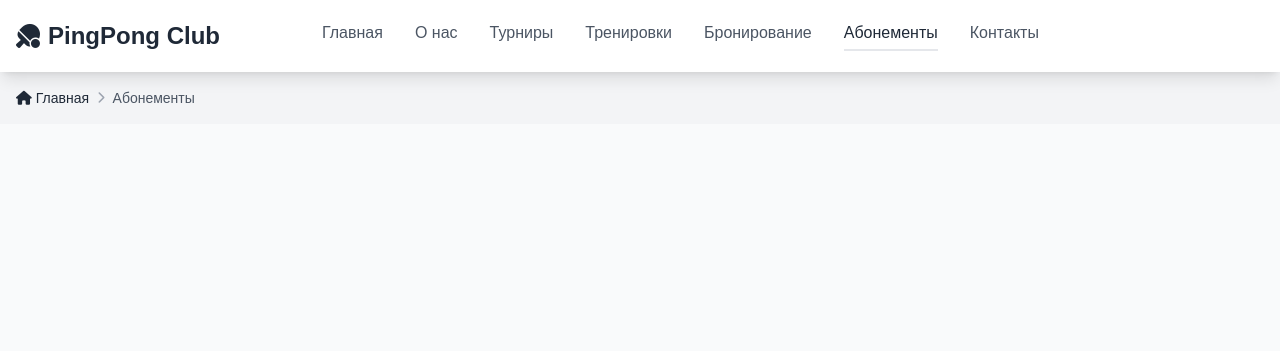
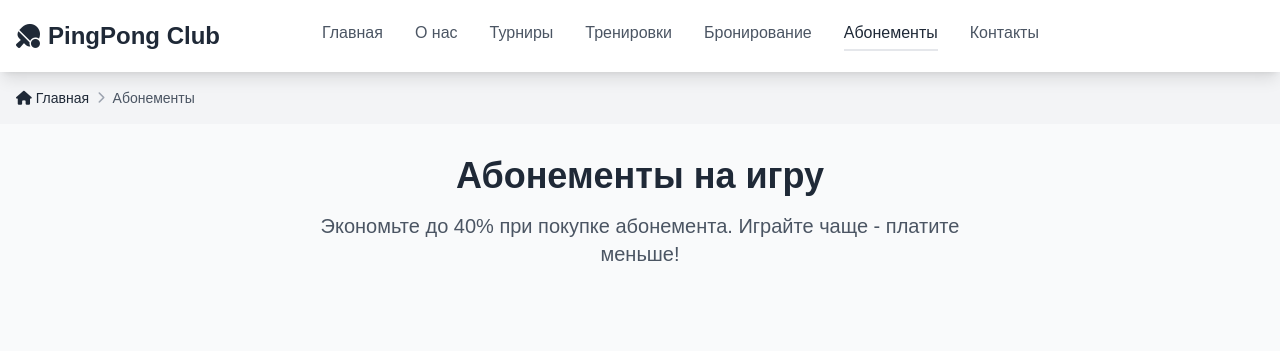
Before and after one commit to c1pex/Ping-Pong-club, a plain HTML site: page subscriptions.html in a window 1280 px wide. Drawn offline with nearby package versions, Linux system fonts and the light colour scheme.

Commit message:
a tab with the main content and a title have been added

```diff
--- a/subscriptions.html
+++ b/subscriptions.html
@@ -88,6 +88,15 @@
       </ol>
     </div>
   </nav>
+  <!-- Основной контент -->
+  <div class="max-w-7xl mx-auto px-4 py-8">
+    <!-- Заголовок -->
+    <div class="text-center mb-12">
+      <h1 class="text-4xl font-bold text-gray-800 mb-4">Абонементы на игру</h1>
+      <p class="text-xl text-gray-600 max-w-2xl mx-auto">
+        Экономьте до 40% при покупке абонемента. Играйте чаще - платите меньше!
+      </p>
+    </div>
         </div>
     </header>
 </body>
```
